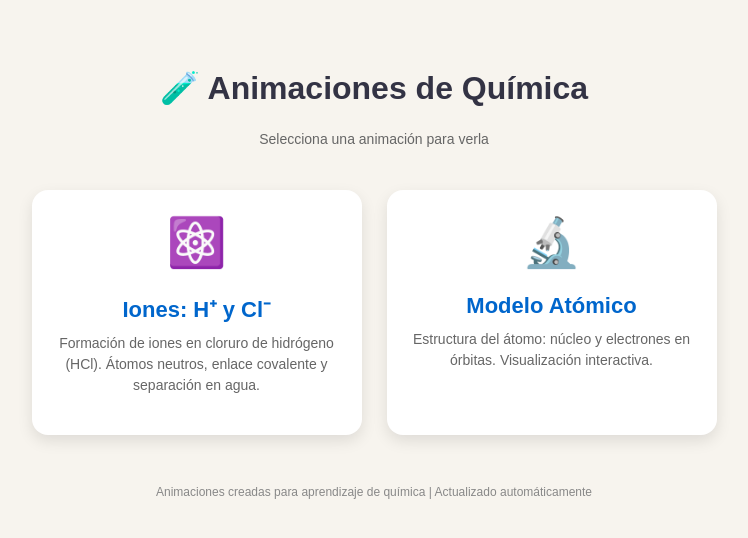
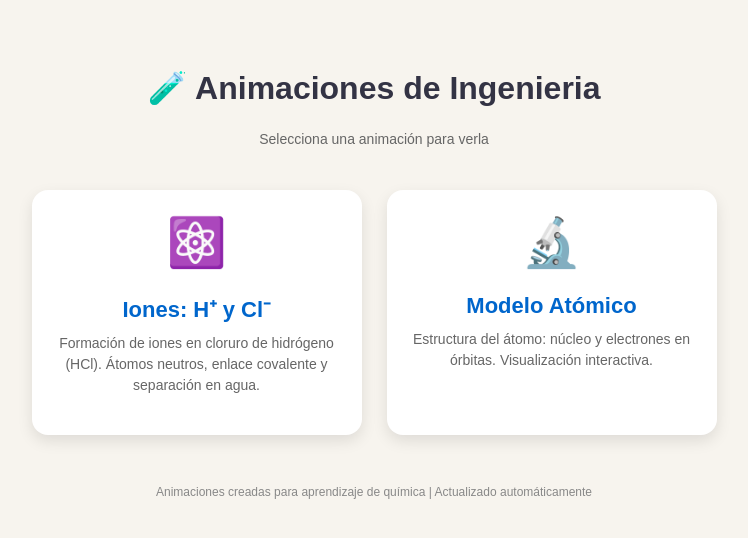
Before and after one commit to ingevmendoza-pixel/ingevmendoza-pixel.github.io, a plain HTML site: page index.html in a window 1280 px wide. Shown: the whole page, without its empty margins (266-1014 px from the left). Drawn offline with Linux system fonts and the light colour scheme.

Commit message:
Update index.html

```diff
--- a/index.html
+++ b/index.html
@@ -63,7 +63,7 @@
     </style>
 </head>
 <body>
-    <h1>🧪 Animaciones de Química</h1>
+    <h1>🧪 Animaciones de Ingenieria</h1>
     <p class="sub">Selecciona una animación para verla</p>
 
     <div class="container" id="lista-animaciones">
```
